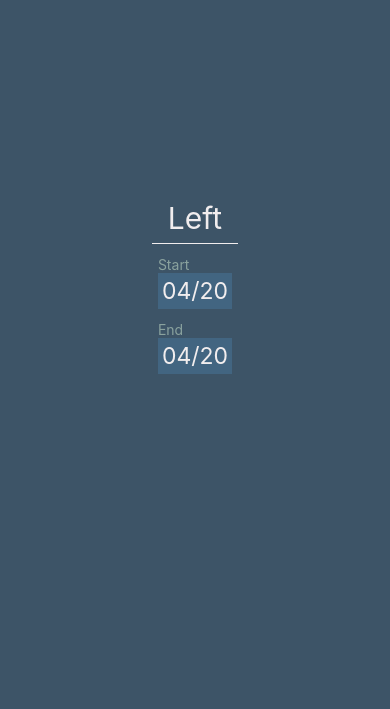
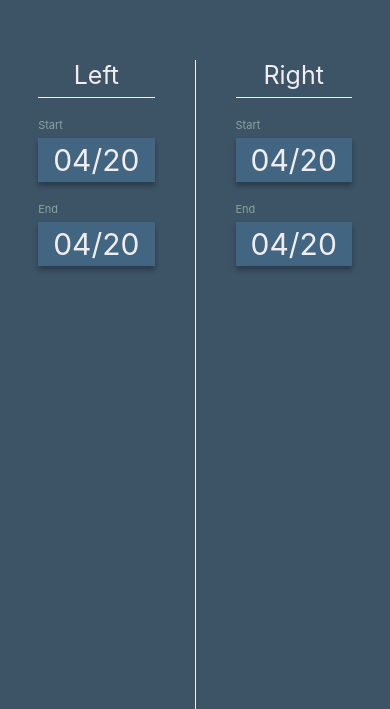
Before and after one commit to jeanlucthumm/Contactful, a React Native app: screen / in a window 390 px wide. Shown: the part 135-844 px from the top of the page. Built offline with nearby package versions, Linux system fonts and the light colour scheme.

Commit message:
Rough resizing

```diff
--- a/App.js
+++ b/App.js
@@ -5,7 +5,11 @@ import styles from './styles';
 export default function App() {
   return (
     <View style={styles.container}>
-      <EyeInfo side='left'/>
+      <View style={styles.content}>
+        <EyeInfo side='left'/>
+        <View style={styles.verticalDivider}/>
+        <EyeInfo side='right'/>
+      </View>
     </View>
   );
 }
@@ -16,8 +20,10 @@ function EyeInfo(props) {
       <Text style={styles.eyeHeading}>{capital(props.side)}</Text>
       <View style={styles.horizontalDivider}/>
 
-      <Date type='start' />
-      <Date type='end' />
+      <View style={{marginTop: 20}}>
+        <Date type='start'/>
+        <Date type='end'/>
+      </View>
     </View>
   );
 }
--- a/styles.js
+++ b/styles.js
@@ -16,32 +16,62 @@ export default StyleSheet.create({
     alignItems: 'center',
     justifyContent: 'center',
   },
+  content: {
+    paddingTop: '50%',
+    flex: 1,
+    flexDirection: 'row',
+    justifyContent: 'center',
+  },
   eyeInfo: {
     display: 'flex',
     alignItems: 'center',
-    flexDirection: 'column',
   },
   eyeHeading: {
     color: colors.foreground,
-    fontSize: 30,
+    fontSize: 25,
+    paddingTop: 0,
+    marginTop: 0,
   },
   horizontalDivider: {
     marginTop: 6.5,
     backgroundColor: colors.foreground,
-    width: 86,
+    width: '100%',
     height: 1,
+  },
+  verticalDivider: {
+    marginLeft: 40,
+    marginRight: 40,
+    backgroundColor: colors.foreground,
+    width: 1,
+    height: '100%',
   },
 
   dateBackground: {
-    padding: 4,
+    marginTop: 6,
+    marginBottom: 20,
+
+    paddingTop: 4,
+    paddingBottom: 4,
+    paddingLeft: 15,
+    paddingRight: 15,
+
     backgroundColor: colors.accent,
+    shadowColor: "#000",
+    shadowOffset: {
+      width: 0,
+      height: 4,
+    },
+    shadowOpacity: 0.32,
+    shadowRadius: 5.46,
+
+    elevation: 9,
   },
   dateText: {
     color: colors.foreground,
-    fontSize: 23,
+    fontSize: 30,
   },
   subheading: {
-    marginTop: 12,
-    color: colors.secondary
+    color: colors.secondary,
+    fontSize: 11,
   }
 })
```
